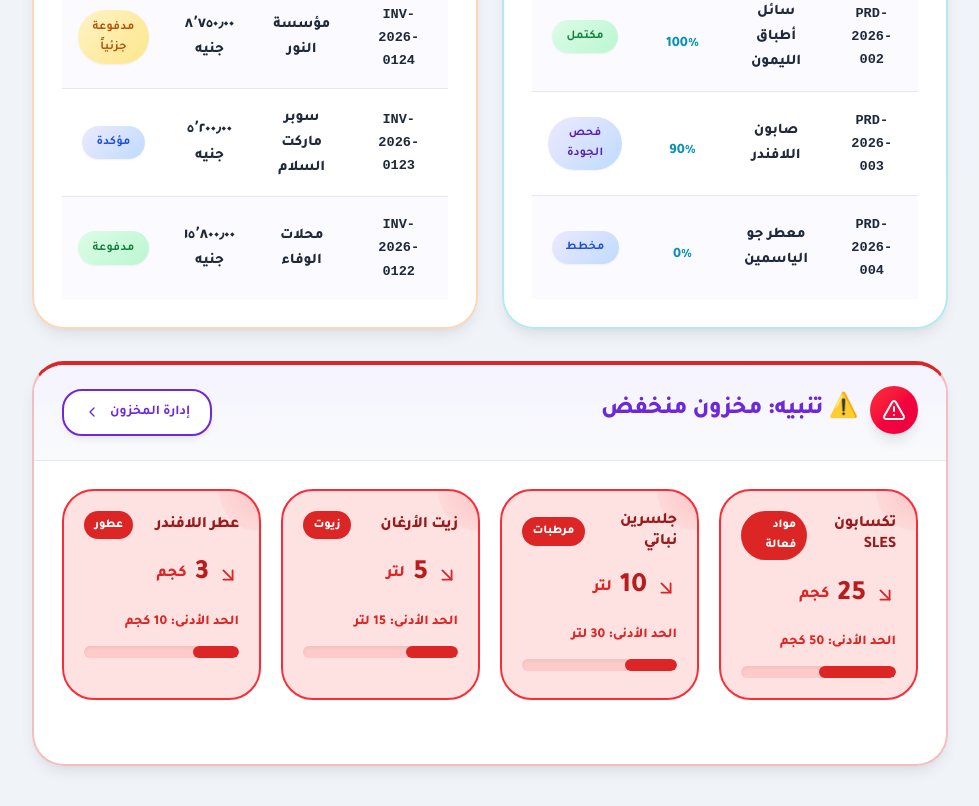
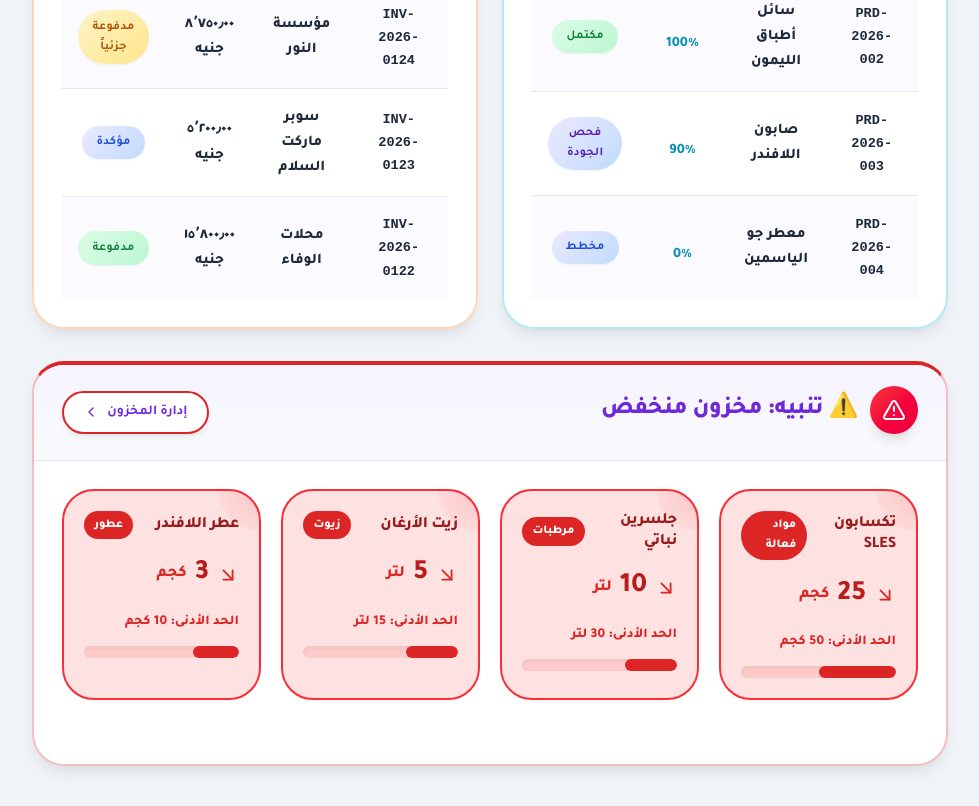
Before and after one commit to fantazia1110-design/BRAVO-new-sestym-, a Next.js app: page / in a window 1280 px wide. Shown: the part 2184-2990 px from the top of the page, without its empty margins (0-979 px from the left). Built offline with nearby package versions, Linux system fonts and the light colour scheme.

Commit message:
fix: inventory button same shape as btn-outline but red - no btn-outline class to avoid purple override
Co-authored-by: arena-agent <297053741+arena-agent@users.noreply.github.com>

```diff
--- a/src/app/page.tsx
+++ b/src/app/page.tsx
@@ -483,21 +483,41 @@ export default function DashboardPage() {
           </h2>
           <Link
             href="/inventory"
-            className="btn btn-outline btn-sm group"
+            className="btn btn-sm group"
             style={{
-              borderColor: '#dc2626',
+              display: 'inline-flex',
+              alignItems: 'center',
+              justifyContent: 'center',
+              gap: '0.5rem',
+              padding: '0.5rem 1.2rem',
+              borderRadius: 'var(--radius-xl)',
+              fontWeight: 700,
+              fontSize: '0.85rem',
+              cursor: 'pointer',
+              background: 'rgba(255,255,255,0.95)',
+              border: '2px solid #dc2626',
               color: '#dc2626',
-              background: 'rgba(255,255,255,0.95)',
+              boxShadow: 'var(--shadow)',
+              transition: 'all 0.25s ease',
+              whiteSpace: 'nowrap',
+              position: 'relative',
+              overflow: 'hidden',
+              isolation: 'isolate',
+              backdropFilter: 'blur(10px)',
             }}
             onMouseEnter={(e) => {
               e.currentTarget.style.background = '#dc2626';
               e.currentTarget.style.color = '#ffffff';
               e.currentTarget.style.borderColor = '#dc2626';
+              e.currentTarget.style.boxShadow = '0 8px 25px -5px rgba(220,38,38,0.4)';
+              e.currentTarget.style.transform = 'translateY(-3px) scale(1.02)';
             }}
             onMouseLeave={(e) => {
               e.currentTarget.style.background = 'rgba(255,255,255,0.95)';
               e.currentTarget.style.color = '#dc2626';
               e.currentTarget.style.borderColor = '#dc2626';
+              e.currentTarget.style.boxShadow = 'var(--shadow)';
+              e.currentTarget.style.transform = 'translateY(0) scale(1)';
             }}
           >
             إدارة المخزون
```
